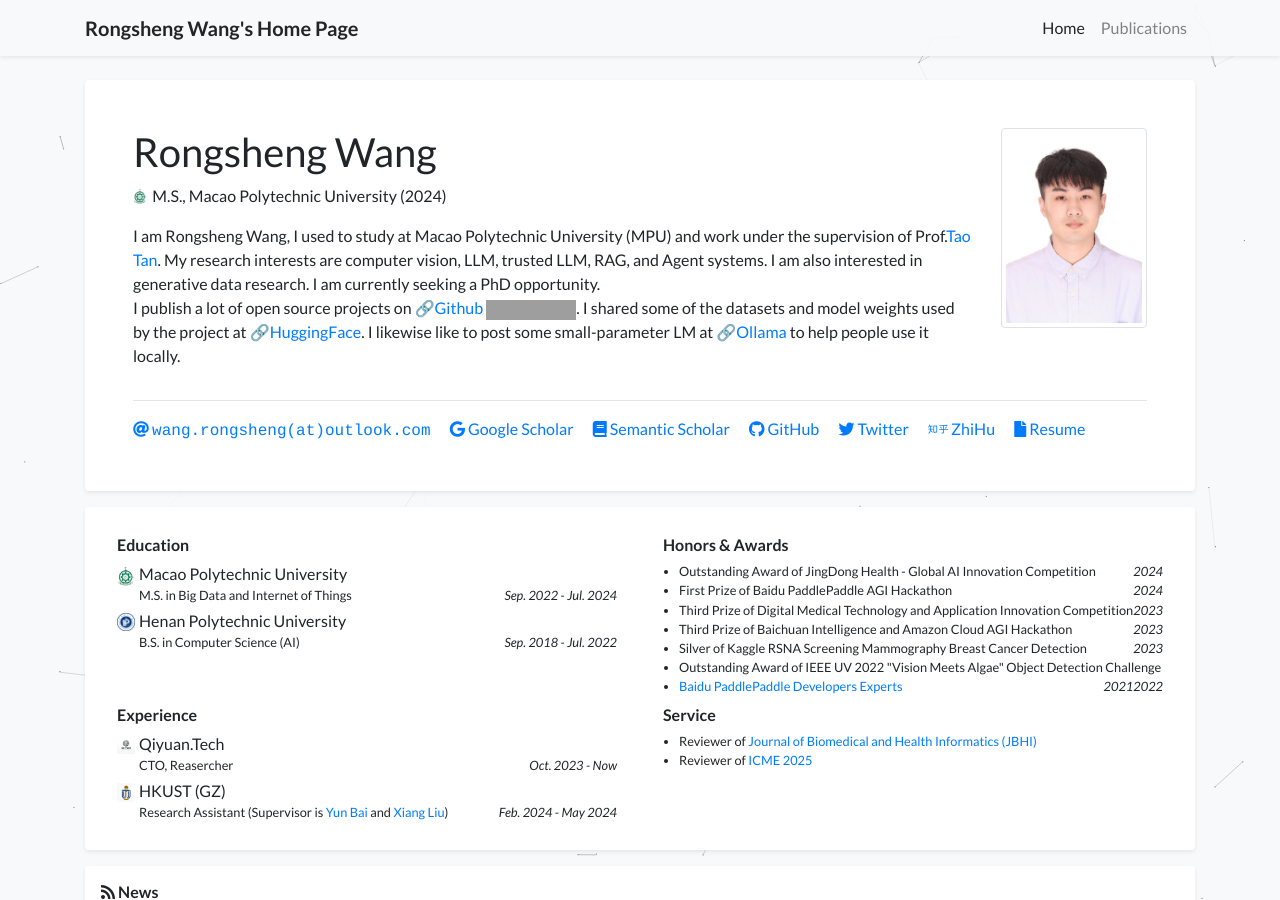
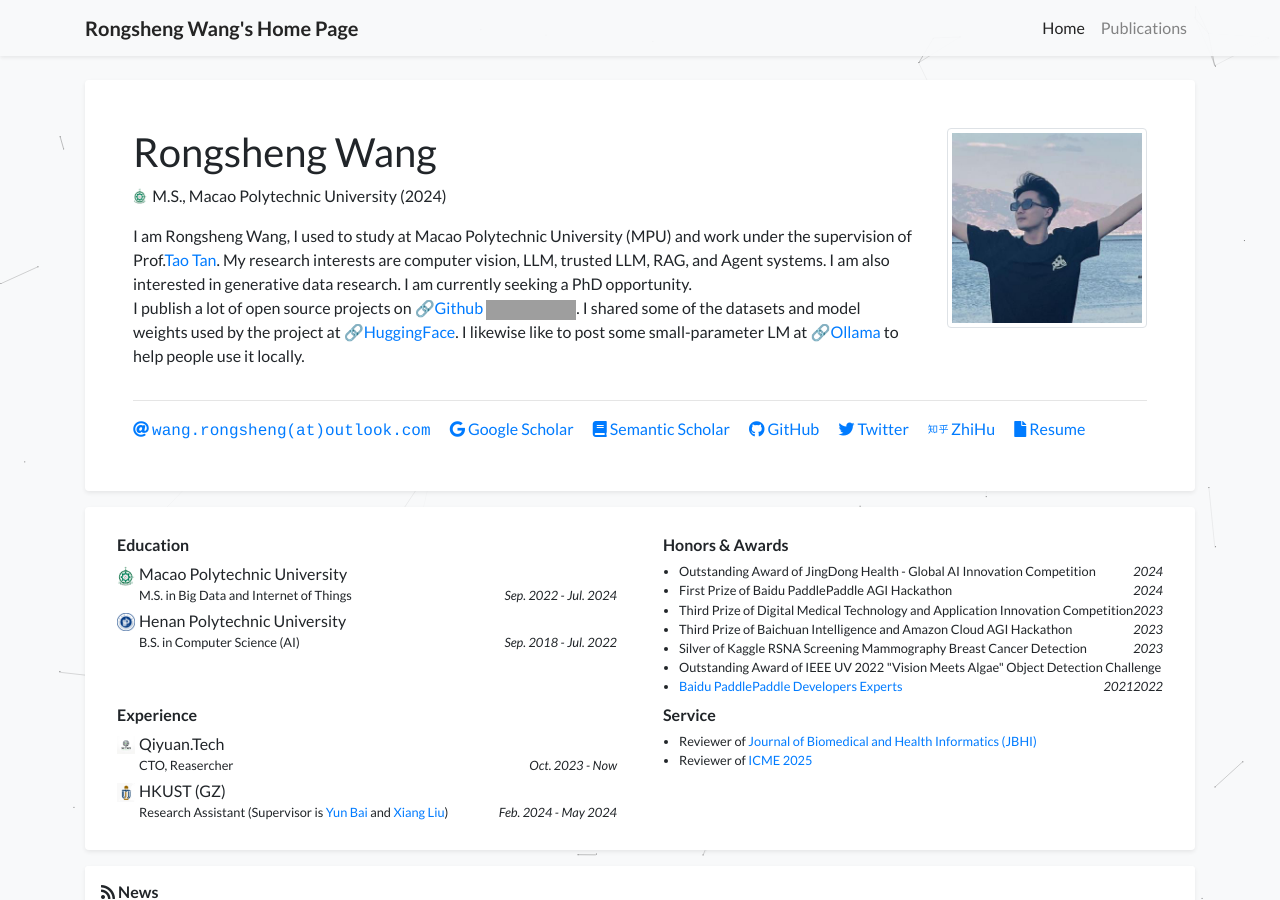
Before and after one commit to WangRongsheng/WangRongsheng.github.io, a Jekyll site: the page built from index.html, in a window 1280 px wide and 900 px high. Built offline with Jekyll 4.4.1, drawn with Linux system fonts in a browser that asks for light colours; a style sheet for code colours, icons or effects is not loaded; grey boxes are pictures that could not be loaded.

Commit message:
Update profile.yml

```diff
--- a/_data/profile.yml
+++ b/_data/profile.yml
@@ -22,7 +22,7 @@ short_bio: >-
   I am Rongsheng Wang, I used to study at Macao Polytechnic University (MPU) and work under the supervision of Prof.<a href="https://scholar.google.com/citations?hl=zh-CN&user=lLg3WRkAAAAJ">Tao Tan</a>. My research interests are computer vision, LLM, trusted LLM, RAG, and Agent systems. I am also interested in generative data research. I am currently seeking a PhD opportunity. <br> I publish a lot of open source projects on <a href="https://github.com/WangRongsheng">🔗Github</a> <img alt="GitHub User's stars" src="https://img.shields.io/github/stars/wangrongsheng?style=flat-square">. I shared some of the datasets and model weights used by the project at <a href="https://huggingface.co/wangrongsheng">🔗HuggingFace</a>. I likewise like to post some small-parameter LM at <a href="https://ollama.com/wangrongsheng">🔗Ollama</a> to help people use it locally.
 
 show_portrait: true
-portrait_url: assets/images/photos/profile_wrs.jpg
+portrait_url: assets/images/photos/55651568.jpeg
 portrait_caption: >-
   我是王荣胜，欢迎访问我的主页~
 
```
